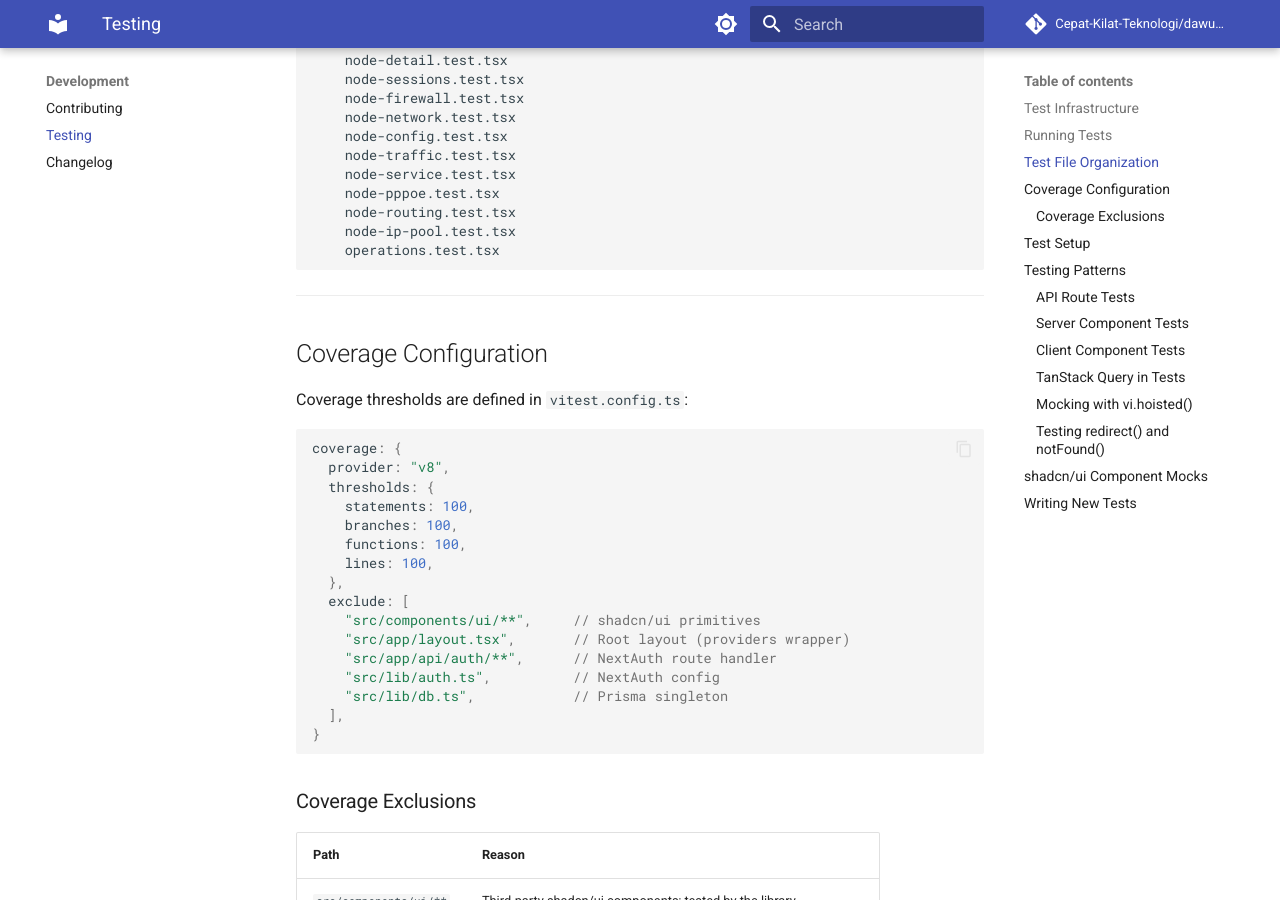
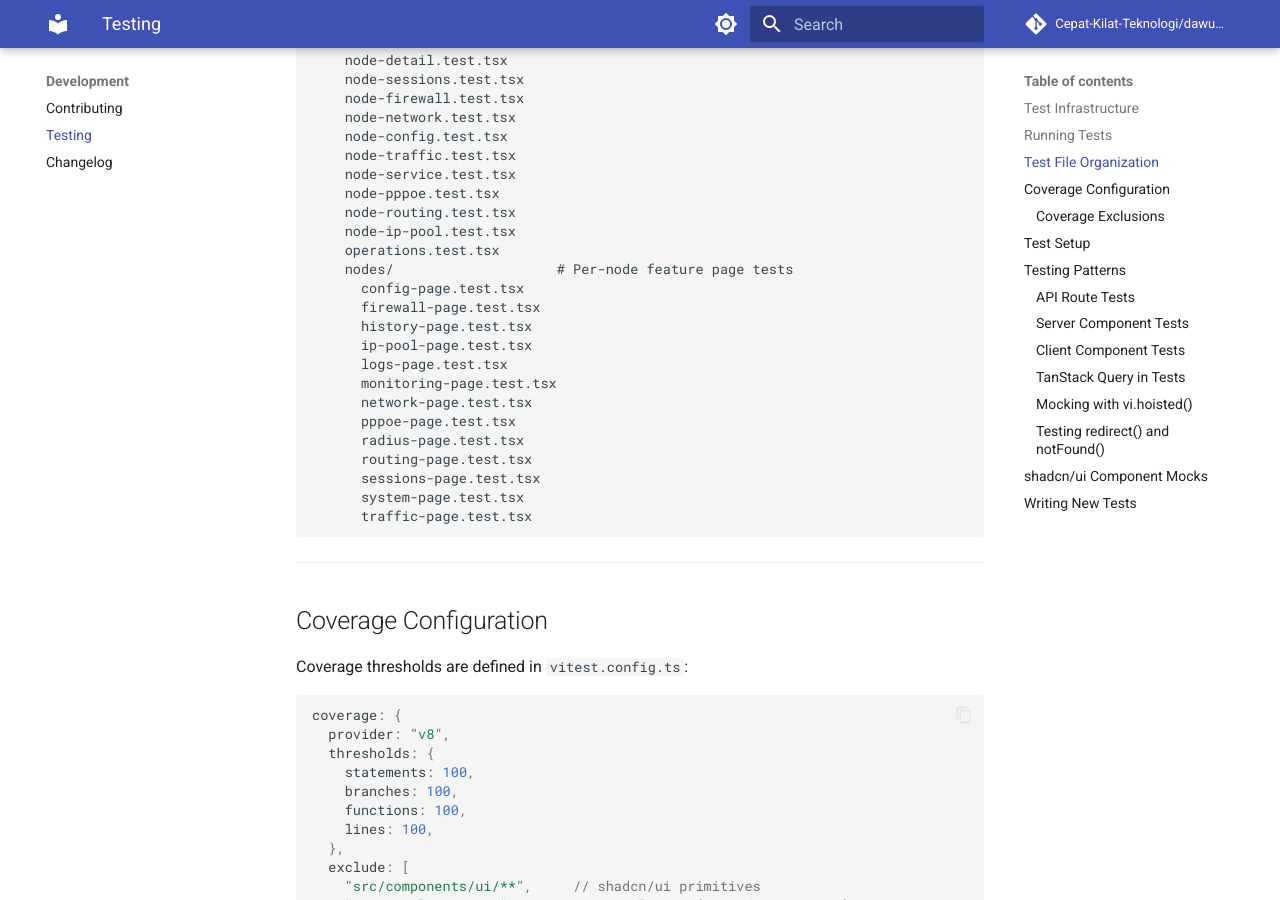
Before and after one commit to Cepat-Kilat-Teknologi/dawu-manager, an MkDocs documentation site: the page built from docs/development/testing.md, in a window 1280 px wide and 900 px high, scrolled down 1957 px. Built offline with MkDocs 1.6.1 and Material for MkDocs 9.7.7, drawn with Linux system fonts in a browser that asks for light colours; comment, search, counter and statistics services are not loaded.

Commit message:
docs: add nodes/ test subdirectory to testing guide file listing
Add 13 per-node feature page test files including new
history-page.test.tsx and radius-page.test.tsx entries.

````diff
--- a/docs/development/testing.md
+++ b/docs/development/testing.md
@@ -91,6 +91,20 @@ src/__tests__/
     node-routing.test.tsx
     node-ip-pool.test.tsx
     operations.test.tsx
+    nodes/                    # Per-node feature page tests
+      config-page.test.tsx
+      firewall-page.test.tsx
+      history-page.test.tsx
+      ip-pool-page.test.tsx
+      logs-page.test.tsx
+      monitoring-page.test.tsx
+      network-page.test.tsx
+      pppoe-page.test.tsx
+      radius-page.test.tsx
+      routing-page.test.tsx
+      sessions-page.test.tsx
+      system-page.test.tsx
+      traffic-page.test.tsx
 ```
 
 ---
````
